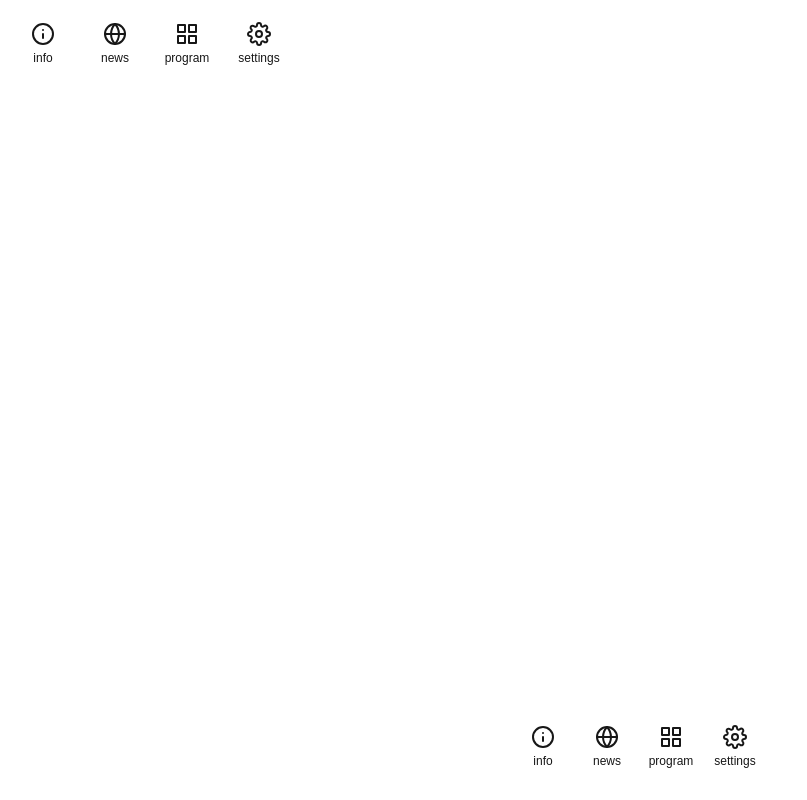
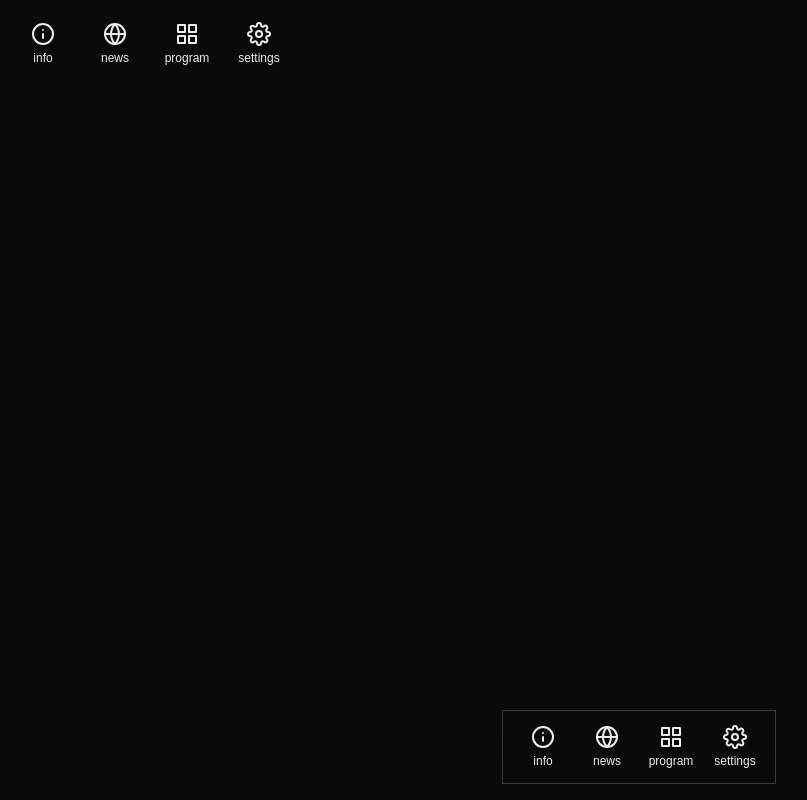
Before and after one commit to Johan-Melin/next-os, a Next.js app: page / in a window 1280 px wide. Shown: the whole page, without its empty margins (1-808 px from the left). Built offline with nearby package versions, Linux system fonts and the light colour scheme.

Commit message:
style: make dark mode default, use inline colors

```diff
--- a/src/app/globals.css
+++ b/src/app/globals.css
@@ -1,24 +1,21 @@
 @import "tailwindcss";
 
 :root {
-  --background: #ffffff;
-  --foreground: #171717;
+  --background: #0a0a0a;
+  --foreground: #ededed;
+  --window-panel: #111111;
+  --window-background: #171717;
+  --window-border: #3b3b3b;
 }
 
 @theme inline {
   --color-background: var(--background);
   --color-foreground: var(--foreground);
+  --color-window-panel: var(--window-panel);
+  --color-window-background: var(--window-background);
+  --color-window-border: var(--window-border);
   --font-sans: var(--font-geist-sans);
   --font-mono: var(--font-geist-mono);
-}
-
-@media (prefers-color-scheme: dark) {
-  :root {
-    --background: #0a0a0a;
-    --foreground: #ededed;
-    --window-panel: #111111;
-    --window-background: #171717;
-  }
 }
 
 body {
--- a/src/app/page.tsx
+++ b/src/app/page.tsx
@@ -11,10 +11,7 @@ export default function Home() {
   const [openWindow, setOpenWindow] = useState<string | null>(null);
 
   return (
-    <div
-      className="flex flex-wrap content-start gap-4 p-4 h-screen overflow-auto"
-      style={{ color: "var(--foreground)", backgroundColor: "var(--background)" }}
-    >
+    <div className="flex flex-wrap content-start gap-4 p-4 h-screen overflow-auto">
       {apps && apps.map((app) => (
         <AppIcon key={app.title} Icon={app.Icon} title={app.title} onClick={() => setOpenWindow(app.title)} />
       ))}
--- a/src/components/AppIcon.tsx
+++ b/src/components/AppIcon.tsx
@@ -11,7 +11,6 @@ export default function AppIcon({ Icon, title, target, onClick }: AppIconProps)
   return (
     <div
       className="flex flex-col items-center justify-center h-14 w-14"
-      style={{ color: "var(--foreground)"}}
       onClick={onClick}
     >
       <Icon size={24} />
--- a/src/components/Dock.tsx
+++ b/src/components/Dock.tsx
@@ -3,7 +3,7 @@ import { dockApps } from "@/data/apps";
 
 export default function Dock({ setOpenWindow }: { setOpenWindow: (title: string) => void }) {
   return (
-    <div className="fixed bottom-4 left-1/2 transform -translate-x-1/2 flex justify-center items-end p-2 rounded-2xl backdrop-blur-lg border border-white/20">
+    <div className="fixed bottom-4 left-1/2 transform -translate-x-1/2 flex justify-center items-end p-2 backdrop-blur-lg border border-window-border">
       {dockApps.map((app) => (
         <div key={app.title} className="mx-1">
           <AppIcon Icon={app.Icon} title={app.title} onClick={() => setOpenWindow(app.title)} />
--- a/src/components/Window.tsx
+++ b/src/components/Window.tsx
@@ -8,11 +8,9 @@ type FolderProps = {
 export default function Window({ onClose, title }: FolderProps) {
   return (
     <div className="fixed inset-0 bg-black/50 flex items-center justify-center z-50 p-4">
-      <div className="w-full max-w-4xl max-h-[80vh] overflow-hidden">
+      <div className="w-full max-w-4xl max-h-[80vh] overflow-hidden border border-window-border">
         <div
-          className="px-4 py-2 flex justify-between items-center"
-          style={{ backgroundColor: "var(--window-panel)" }}
-        >
+          className="px-4 py-2 flex justify-between items-center bg-window-panel">
           <h2 className="text-xl font-semibold">{title}</h2>
           <button
             onClick={onClose}
@@ -25,9 +23,7 @@ export default function Window({ onClose, title }: FolderProps) {
 
         {/* Content */}
         <div
-          className="p-4 overflow-y-auto flex-grow"
-          style={{ backgroundColor: "var(--window-background)" }}
-        >
+          className="p-4 overflow-y-auto flex-grow bg-window-background">
           Text
         </div>
       </div>
```
